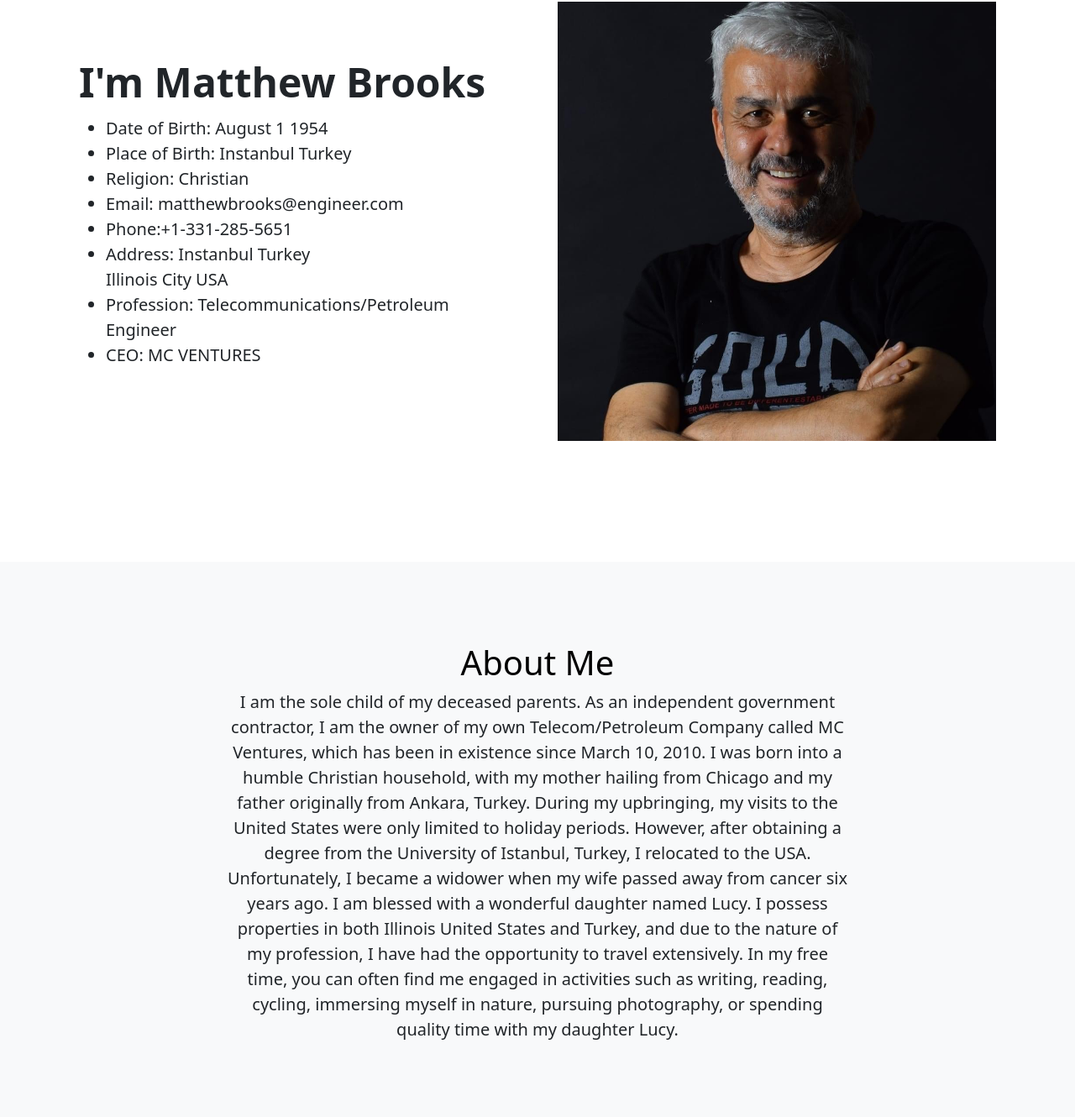
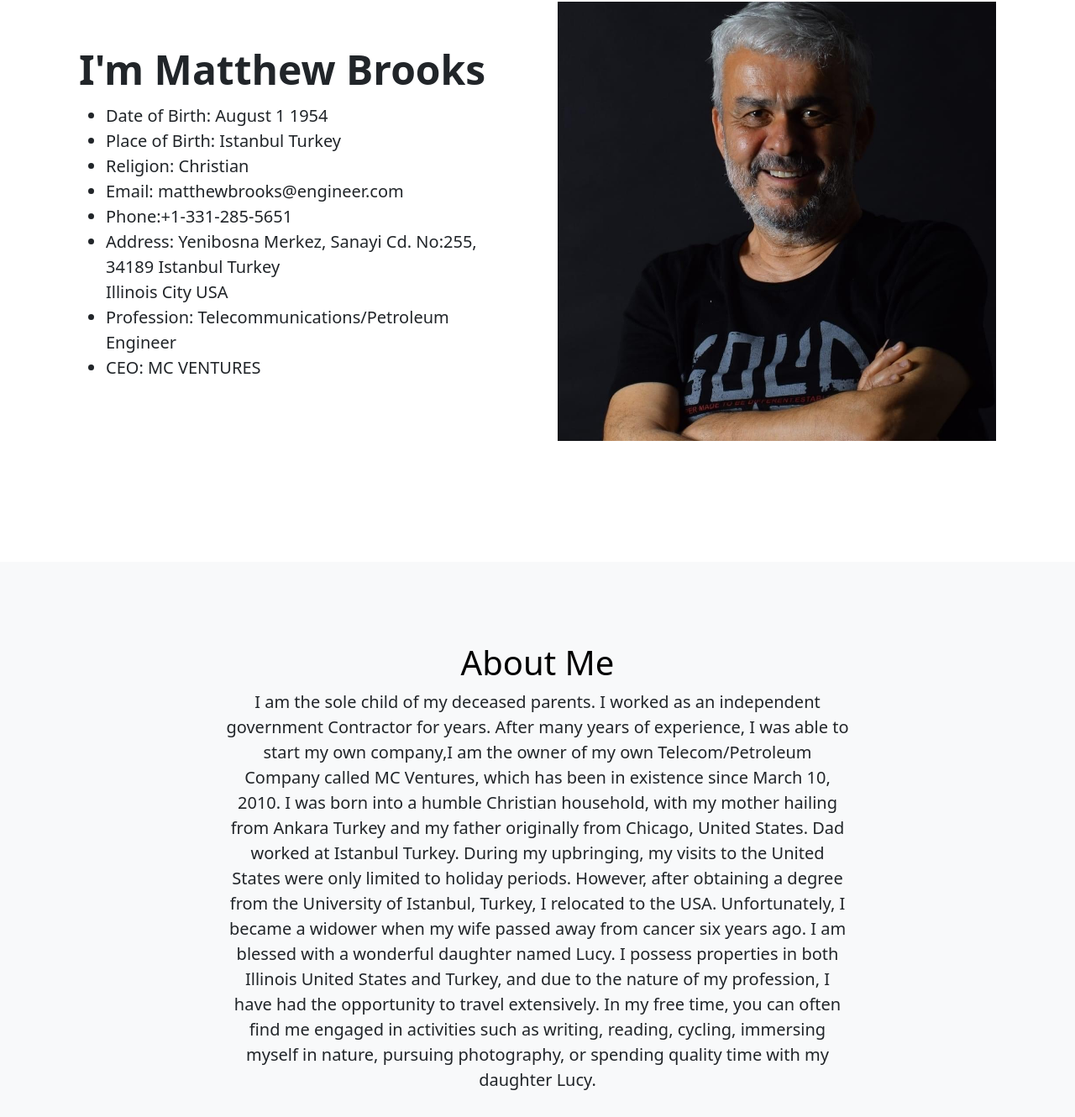
Before and after one commit to MCVentureltd/matthewbrooks, a plain HTML site: page about.html in a window 1280 px wide. Shown: the part 150-1480 px from the top of the page at 84% size. Drawn offline with nearby package versions, Linux system fonts and the light colour scheme.

Commit message:
Update about.html

```diff
--- a/about.html
+++ b/about.html
@@ -103,11 +103,11 @@
                     <h1 class="display-5 fw-bold lh-1 mb-3">I'm Matthew Brooks</h1>
                     <ul class="lead">
                         <li>Date of Birth: August 1 1954</li>
-                        <li>Place of Birth: Instanbul Turkey</li>
+                        <li>Place of Birth: Istanbul Turkey</li>
                         <li>Religion: Christian</li>
                         <li>Email: matthewbrooks@engineer.com</li>
                         <li>Phone:+1-331-285-5651</li>
-                        <li>Address: Instanbul Turkey <br> Illinois City USA</li>
+                        <li>Address: Yenibosna Merkez, Sanayi Cd. No:255, 34189 Istanbul Turkey <br> Illinois City USA</li>
                         <li>Profession: Telecommunications/Petroleum Engineer</li>
                         <li>CEO: MC VENTURES</li>
                     </ul>
@@ -131,11 +131,13 @@
                 <div class="container py-5">
                     <h1 class="text-body-emphasis">About Me</h1>
                     <p class="col-lg-8 mx-auto lead">
-                        I am the sole child of my deceased parents. As an independent government contractor, I am the
+                        I am the sole child of my deceased parents. I worked as an independent government Contractor for years.
+                        After many years of experience, I was able to start my own company,I am the
                         owner of my own Telecom/Petroleum Company called MC Ventures, which has been in existence since
                         March 10, 2010. I was born into a humble Christian household, with my mother hailing from
-                        Chicago and my father originally from Ankara, Turkey. During my upbringing, my visits to the
-                        United States were only limited to holiday periods. However, after obtaining a degree from the
+                        Ankara Turkey and my father originally from Chicago, United States. Dad worked at Istanbul Turkey.
+                        During my upbringing, my visits to the United States were only limited to holiday periods. However,
+                        after obtaining a degree from the
                         University of Istanbul, Turkey, I relocated to the USA. Unfortunately, I became a widower when
                         my wife passed away from cancer six years ago. I am blessed with a wonderful daughter named
                         Lucy. I possess properties in both Illinois United States and Turkey, and due to the nature of my
```
